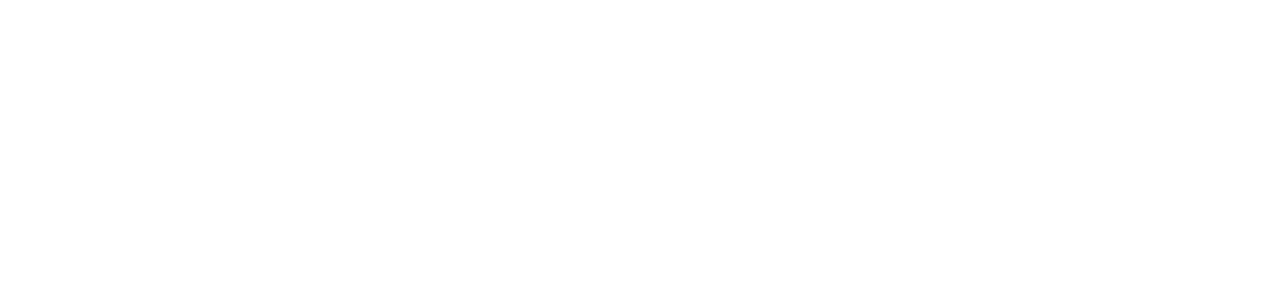
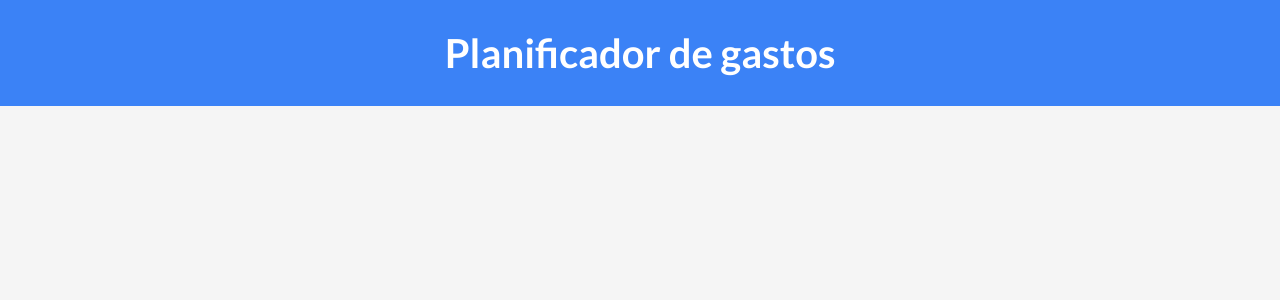
Before and after one commit to mcplux/expenses-admin, a Vue app: page / in a window 1280 px wide. Shown: the top 300 px of the page. Built offline with nearby package versions, Linux system fonts and the light colour scheme.

Commit message:
adding global styles

```diff
--- a/src/App.vue
+++ b/src/App.vue
@@ -3,9 +3,51 @@
 </script>
 
 <template>
-
+  <div>
+    <header>
+      <h1>Planificador de gastos</h1>
+    </header>
+  </div>
 </template>
 
-<style scoped>
+<style>
+  :root {
+    --blue: #3b82f6;
+    --white: #ffffff;
+    --light-gray: #f5f5f5;
+    --gray: #94a3b8;
+    --dark-gray: #64748b;
+    --black: #000000;
+  }
+  html {
+    font-size: 62.5%;
+    box-sizing: border-box;
 
+  }
+  *,
+  *:before,
+  *:after {
+    box-sizing: inherit;
+  }
+  body {
+    font-size: 1.6rem;
+    font-family: "Lato", sans-serif;
+    background-color: var(--light-gray);
+  }
+  h1 {
+    font-size: 4rem;
+
+  }
+  h2 {
+    font-size: 3rem;
+  }
+  header {
+    background-color: var(--blue);
+  }
+  header h1 {
+    padding: 3rem;
+    margin: 0;
+    color: var(--white);
+    text-align: center;
+  }
 </style>
```
Also changed, not shown: 1 other file (tests, documents, lock files or other folders).
